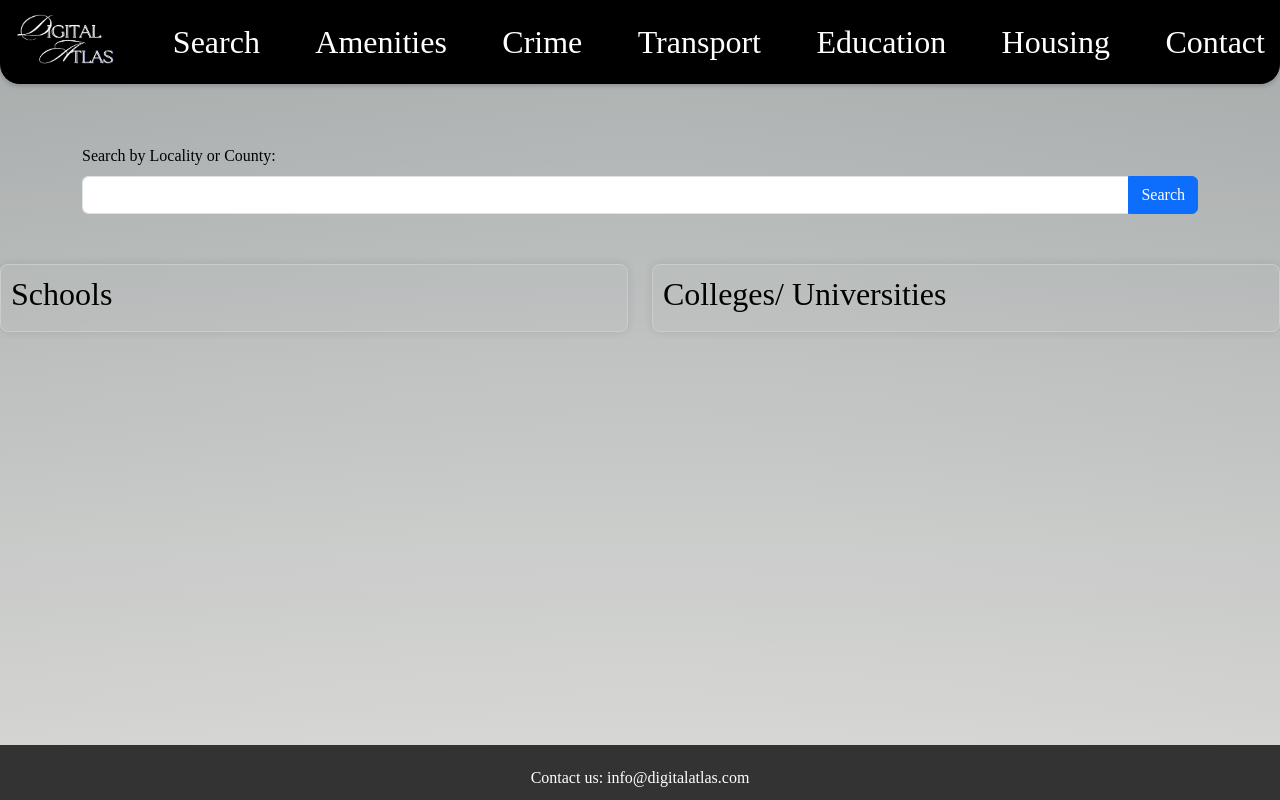
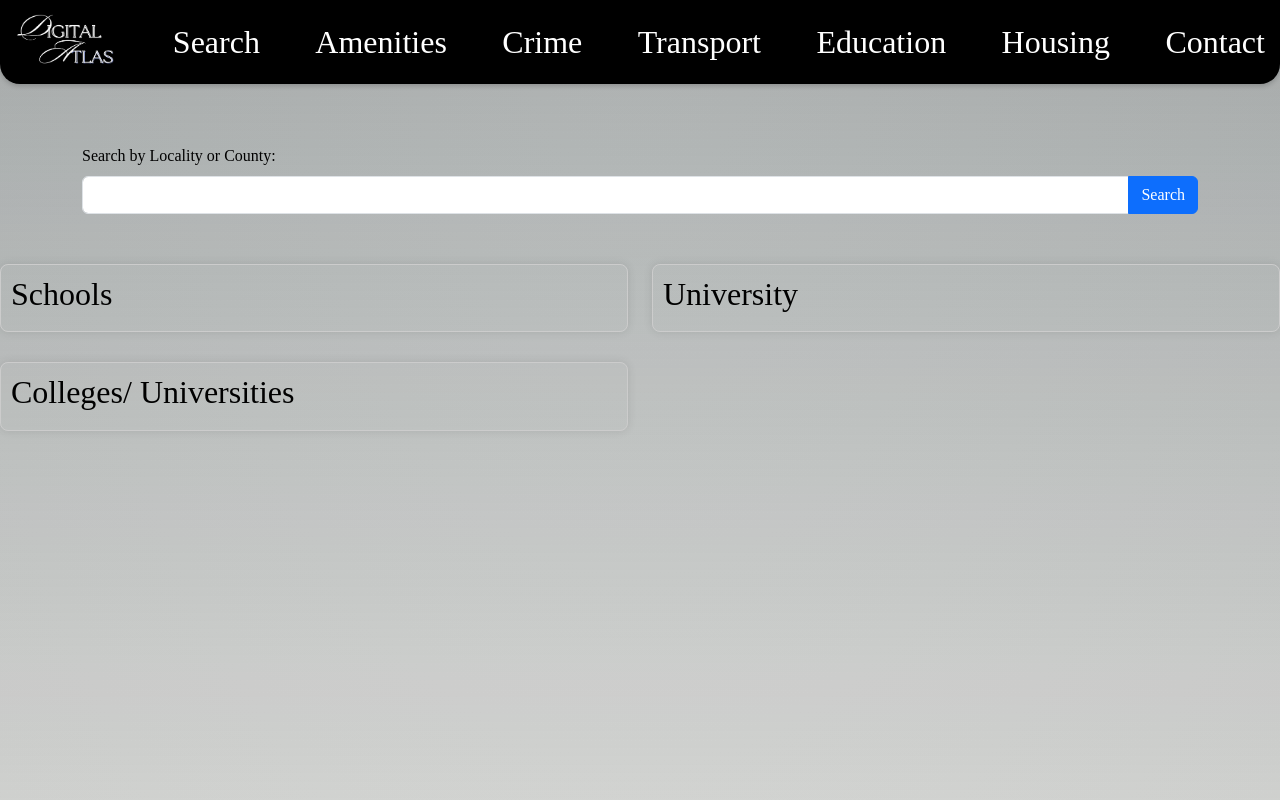
Before and after one commit to jade211/Digital-Atlas, a React (Create React App) app in the folder code/frontend/atlas/: page /schoolsnav in a window 1280 px wide. Shown: the top 800 px of the page. Built offline with nearby package versions, Linux system fonts and the light colour scheme; the HTML template or start-up script is replaced by a standard one.

Commit message:
separated college and university data into two categories in school-navbar.jsx

```diff
--- a/code/frontend/atlas/src/components/school-navbar.jsx
+++ b/code/frontend/atlas/src/components/school-navbar.jsx
@@ -164,6 +164,130 @@
 
 
 
+// import React, { useState } from 'react';
+// import Footer from './footer';
+
+// function SchoolsNav() {
+//   const [schoolsData, setSchoolsData] = useState([]);
+//   const [collegeData, setCollegeData] = useState([]);
+//   const [searchTerm, setSearchTerm] = useState('');
+//   const API_KEY = 'a777d7b98c864c52ac9a1081e45d8e51';
+
+//   const handleSearch = async () => {
+//     try {
+//       if (searchTerm.trim() !== '') {
+//         const geocodeApiUrl = `https://api.geoapify.com/v1/geocode/search?text=${encodeURIComponent(searchTerm)}&limit=1&filter=countrycode:ie&format=json&apiKey=${API_KEY}`;
+//         const geocodeResponse = await fetch(geocodeApiUrl);
+//         const geocodeData = await geocodeResponse.json();
+//         const placeId = geocodeData.results[0]?.place_id;
+
+//         if (placeId) {
+//           const schoolUrl = `https://api.geoapify.com/v2/places?categories=education.school&filter=place:${encodeURIComponent(placeId)}&limit=5&apiKey=${API_KEY}`;
+//           const collegeUrl = `https://api.geoapify.com/v2/places?categories=education.college,education.university&filter=place:${encodeURIComponent(placeId)}&limit=5&apiKey=${API_KEY}`;
+
+//           const [schoolResponse, collegeResponse] = await Promise.all([fetch(schoolUrl), fetch(collegeUrl)]);
+//           const [schoolsData, collegeData] = await Promise.all([schoolResponse.json(), collegeResponse.json()]);
+
+//           setSchoolsData(removeDuplicates(schoolsData, 'place_id'));
+//           setCollegeData(removeDuplicates(collegeData, 'place_id'));
+//         }
+//       }
+//     } catch (error) {
+//       console.error(error);
+//     }
+//   };
+
+//   const filterDataWithNames = (data) => {
+//     return data.features ? data.features.filter(result => result.properties.name) : [];
+//   };
+
+//   const removeDuplicates = (data, property) => {
+//     const uniqueData = [];
+//     const uniqueValues = new Set();
+
+//     data.features.forEach(result => {
+//       if (!uniqueValues.has(result.properties[property])) {
+//         uniqueValues.add(result.properties[property]);
+//         uniqueData.push(result);
+//       }
+//     });
+
+//     return { features: uniqueData };
+//   };
+
+//   return (
+//     <>
+//       <div style={{ display: 'flex', flexDirection: 'column', minHeight: '100vh' }}>
+//         <div className="container mt-4 ">
+//           <div className="mb-3"></div>
+//           <label htmlFor="searchTerm" className="form-label">
+//             Search by Locality or County:
+//           </label>
+//           <div className="input-group">
+//             <input
+//               type="text"
+//               id="searchTerm"
+//               className="form-control"
+//               value={searchTerm}
+//               onChange={(e) => setSearchTerm(e.target.value)}
+//             />
+//             <button className="btn btn-primary" onClick={handleSearch}>
+//               Search
+//             </button>
+//           </div>
+//         </div>
+
+//         <div className="row flex-grow-1">
+//           <div className="col-md-6 d-flex">
+//             <div className="section-container flex-grow-1">
+//               <div className='school-info'>
+//                 <h2>Schools</h2>
+//                 {filterDataWithNames(schoolsData).map((result) => (
+//                   <div className="card" key={result.properties.place_id}>
+//                     <div className="card-body">
+//                       <h5 className="card-title">{result.properties.name}</h5>
+//                       <p className="card-text">Address: {result.properties.formatted}</p>
+//                       <p className="card-text">Eircode: {result.properties.postcode}</p>
+//                     </div>
+//                   </div>
+//                 ))}
+//                 {schoolsData.features && schoolsData.features.length === 0 && (
+//                   <p>No Schools Found in {searchTerm}</p>
+//                 )}
+//               </div>
+//             </div>
+//           </div>
+
+//           <div className="col-md-6 d-flex">
+//             <div className="section-container flex-grow-1">
+//               <div className='school-info'>
+//                 <h2>Colleges/ Universities</h2>
+//                 {filterDataWithNames(collegeData).map((result) => (
+//                   <div className="card" key={result.properties.place_id}>
+//                     <div className="card-body">
+//                       <h5 className="card-title">{result.properties.name}</h5>
+//                       <p className="card-text">Address: {result.properties.formatted}</p>
+//                       <p className="card-text">Eircode: {result.properties.postcode}</p>
+//                     </div>
+//                   </div>
+//                 ))}
+//                 {collegeData.features && collegeData.features.length === 0 && (
+//                   <p>No Universities Found in {searchTerm}</p>
+//                 )}
+//               </div>
+//             </div>
+//           </div>
+//         </div>
+//         <Footer />
+//       </div>
+//     </>
+//   );
+// }
+
+// export default SchoolsNav;
+
+
+
 import React, { useState } from 'react';
 import Footer from './footer';
 
@@ -171,6 +295,7 @@ function SchoolsNav() {
   const [schoolsData, setSchoolsData] = useState([]);
   const [collegeData, setCollegeData] = useState([]);
   const [searchTerm, setSearchTerm] = useState('');
+  const [universityData, setUniversityData] = useState([]);
   const API_KEY = 'a777d7b98c864c52ac9a1081e45d8e51';
 
   const handleSearch = async () => {
@@ -184,12 +309,14 @@ function SchoolsNav() {
         if (placeId) {
           const schoolUrl = `https://api.geoapify.com/v2/places?categories=education.school&filter=place:${encodeURIComponent(placeId)}&limit=5&apiKey=${API_KEY}`;
           const collegeUrl = `https://api.geoapify.com/v2/places?categories=education.college,education.university&filter=place:${encodeURIComponent(placeId)}&limit=5&apiKey=${API_KEY}`;
+          const universityUrl = `https://api.geoapify.com/v2/places?categories=education.university&filter=place:${encodeURIComponent(placeId)}&limit=5&apiKey=${API_KEY}`;
 
-          const [schoolResponse, collegeResponse] = await Promise.all([fetch(schoolUrl), fetch(collegeUrl)]);
-          const [schoolsData, collegeData] = await Promise.all([schoolResponse.json(), collegeResponse.json()]);
+          const [schoolResponse, collegeResponse, universityResponse] = await Promise.all([fetch(schoolUrl), fetch(collegeUrl), fetch(universityUrl)]);
+            const [schoolsData, collegeData, universityData] = await Promise.all([schoolResponse.json(), collegeResponse.json(), universityResponse.json()]);
 
           setSchoolsData(removeDuplicates(schoolsData, 'place_id'));
           setCollegeData(removeDuplicates(collegeData, 'place_id'));
+          setUniversityData(removeDuplicates(universityData, 'place_id'));
         }
       }
     } catch (error) {
@@ -237,8 +364,8 @@ function SchoolsNav() {
           </div>
         </div>
 
-        <div className="row flex-grow-1">
-          <div className="col-md-6 d-flex">
+        <div className="row">
+          <div className="col-md-6">
             <div className="section-container flex-grow-1">
               <div className='school-info'>
                 <h2>Schools</h2>
@@ -256,9 +383,8 @@ function SchoolsNav() {
                 )}
               </div>
             </div>
-          </div>
 
-          <div className="col-md-6 d-flex">
+
             <div className="section-container flex-grow-1">
               <div className='school-info'>
                 <h2>Colleges/ Universities</h2>
@@ -276,10 +402,28 @@ function SchoolsNav() {
                 )}
               </div>
             </div>
+            </div>
+
+            <div className="col-md-6">
+            <div className="section-container flex-grow-1">
+              <div className='school-info'>
+              <h2>University</h2>
+              {filterDataWithNames(universityData).map((result) => (
+                <div className="card" key={result.properties.place_id}>
+                  <div className="card-body">
+                    <h5 className="card-title">{result.properties.name}</h5>
+                    <p className="card-text">Address: {result.properties.formatted}</p>
+                    <p className="card-text">Eircode: {result.properties.postcode}</p>
+                  </div>
+                </div>
+              ))}
+            </div>
+          </div>
+
           </div>
         </div>
-        <Footer />
       </div>
+      <Footer />
     </>
   );
 }
```
